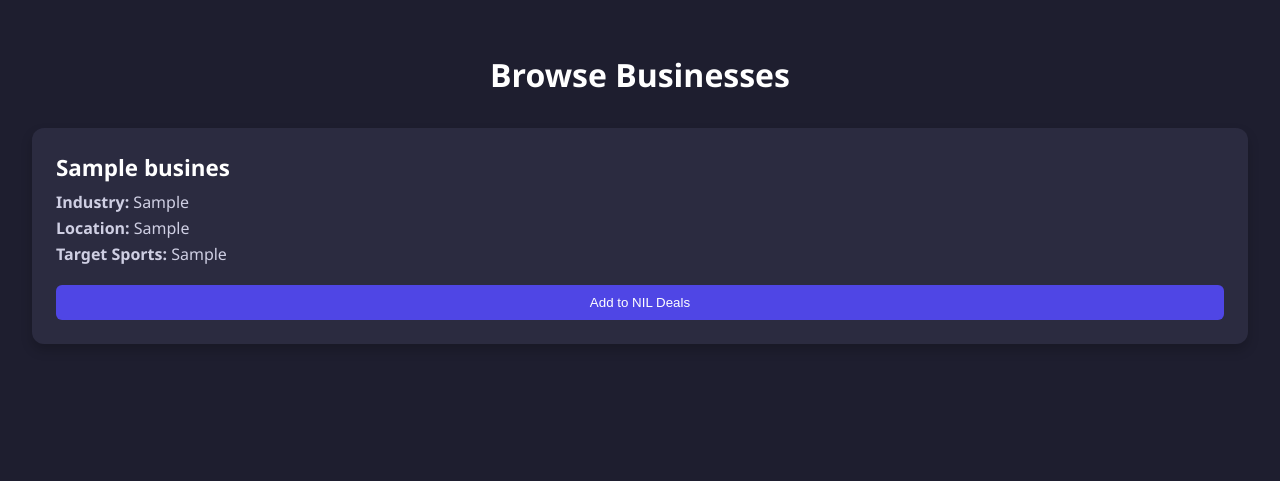
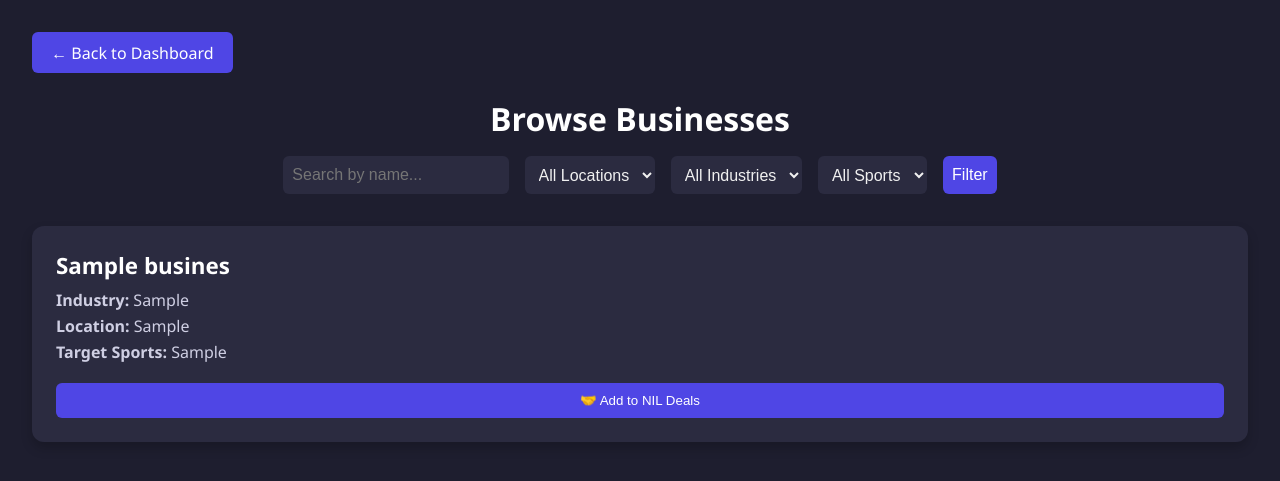
Before and after one commit to kadynvh/NIL-matching-app, a Flask app: page /businesses in a window 1280 px wide. Shown: the top 481 px of the page. Run offline with Flask 2, Linux system fonts and the light colour scheme; the visitor is signed in with stand-in values (Sample User, id 1); tables that the repository leaves empty hold one stand-in row (values such as "Sample post").

Commit message:
Added filtering to the businesses.html page an a "back to dashboard" btn

```diff
--- a/app.py
+++ b/app.py
@@ -150,12 +150,10 @@ def businesses():
         flash("User not found. Please log in again.", "danger")
         return redirect(url_for('login'))
 
-    businesses = Business.query.all()
-
+    # Handle POST: Add to NIL Deals
     if request.method == 'POST':
         selected_business_id = request.form.get('business_id')
         business = Business.query.get(selected_business_id)
-
         if business:
             selected_deals = session.get(f"selected_deals_{user_id}", [])
             if business.name not in [deal["business"] for deal in selected_deals]:
@@ -168,10 +166,43 @@ def businesses():
                 flash("Business added to your NIL deals!", "success")
             else:
                 flash("This business is already in your NIL deals.", "warning")
-
         return redirect(url_for('dashboard'))
 
-    return render_template('businesses.html', athlete=athlete, businesses=businesses)
+    # Handle GET: Filtering
+    search = request.args.get('search', '').lower()
+    location = request.args.get('location')
+    industry = request.args.get('industry')
+    sport = request.args.get('sport')
+
+    query = Business.query
+
+    if search:
+        query = query.filter(Business.name.ilike(f'%{search}%'))
+
+    if location:
+        query = query.filter(Business.location == location)
+
+    if industry:
+        query = query.filter(Business.industry == industry)
+
+    if sport:
+        query = query.filter(Business.target_sports.ilike(f'%{sport}%'))
+
+    filtered_businesses = query.all()
+
+    # Get unique filter values
+    all_businesses = Business.query.all()
+    locations = sorted(set(b.location for b in all_businesses if b.location))
+    industries = sorted(set(b.industry for b in all_businesses if b.industry))
+    sports = sorted(set(s.strip() for b in all_businesses for s in b.target_sports.split(',') if b.target_sports))
+
+    return render_template('businesses.html',
+                           athlete=athlete,
+                           businesses=filtered_businesses,
+                           locations=locations,
+                           industries=industries,
+                           sports=sports)
+
 
 @app.route('/remove_business', methods=['POST'])
 def remove_business():
--- a/templates/businesses.html
+++ b/templates/businesses.html
@@ -16,7 +16,65 @@
         h1 {
             text-align: center;
             color: #ffffff;
+            margin-bottom: 1rem;
+        }
+
+        .btn {
+            display: inline-block;
+            background-color: #4f46e5;
+            color: white;
+            padding: 0.6rem 1.2rem;
+            border-radius: 6px;
+            text-decoration: none;
+            font-size: 1rem;
+            transition: background-color 0.2s ease;
+        }
+
+        .btn:hover {
+            background-color: #3730a3;
+        }
+
+        .top-left-nav {
+            text-align: left;
+            margin-bottom: 1.5rem;
+        }
+
+        form {
             margin-bottom: 2rem;
+        }
+
+        .filter-bar {
+            display: flex;
+            flex-wrap: wrap;
+            justify-content: center;
+            gap: 1rem;
+            margin-bottom: 2rem;
+        }
+
+        .filter-bar input,
+        .filter-bar select,
+        .filter-bar button {
+            padding: 0.6rem;
+            border-radius: 6px;
+            border: none;
+            font-size: 1rem;
+        }
+
+        .filter-bar input,
+        .filter-bar select {
+            background-color: #2b2b40;
+            color: #f0f0f0;
+        }
+
+        .filter-bar button {
+            background-color: #4f46e5;
+            color: white;
+            cursor: pointer;
+            transition: background-color 0.2s ease;
+        }
+
+        .filter-bar button:hover {
+            background-color: #3730a3;
         }
 
         .business-grid {
@@ -66,12 +124,61 @@
         .card button:hover {
             background-color: #3730a3;
         }
+
+        @media (max-width: 500px) {
+            .filter-bar {
+                flex-direction: column;
+                align-items: stretch;
+            }
+
+            .filter-bar input,
+            .filter-bar select,
+            .filter-bar button {
+                width: 100%;
+            }
+        }
     </style>
 </head>
 <body>
 
+<!-- Top-left nav -->
+<div class="top-left-nav">
+    <a href="{{ url_for('dashboard') }}" class="btn">← Back to Dashboard</a>
+</div>
+
 <h1>Browse Businesses</h1>
 
+<!-- Filter Form -->
+<form method="GET">
+    <div class="filter-bar">
+        <input type="text" name="search" placeholder="Search by name..." value="{{ request.args.get('search', '') }}">
+
+        <select name="location">
+            <option value="">All Locations</option>
+            {% for loc in locations %}
+            <option value="{{ loc }}" {% if request.args.get('location') == loc %}selected{% endif %}>{{ loc }}</option>
+            {% endfor %}
+        </select>
+
+        <select name="industry">
+            <option value="">All Industries</option>
+            {% for ind in industries %}
+            <option value="{{ ind }}" {% if request.args.get('industry') == ind %}selected{% endif %}>{{ ind }}</option>
+            {% endfor %}
+        </select>
+
+        <select name="sport">
+            <option value="">All Sports</option>
+            {% for sport in sports %}
+            <option value="{{ sport }}" {% if request.args.get('sport') == sport %}selected{% endif %}>{{ sport }}</option>
+            {% endfor %}
+        </select>
+
+        <button type="submit">Filter</button>
+    </div>
+</form>
+
+<!-- Business Cards -->
 <form method="POST">
     <div class="business-grid">
         {% for business in businesses %}
@@ -83,7 +190,7 @@
                 <p><strong>Target Sports:</strong> {{ business.target_sports }}</p>
             </div>
             <button type="submit" name="business_id" value="{{ business.id }}">
-                Add to NIL Deals
+                🤝 Add to NIL Deals
             </button>
         </div>
         {% endfor %}
```
